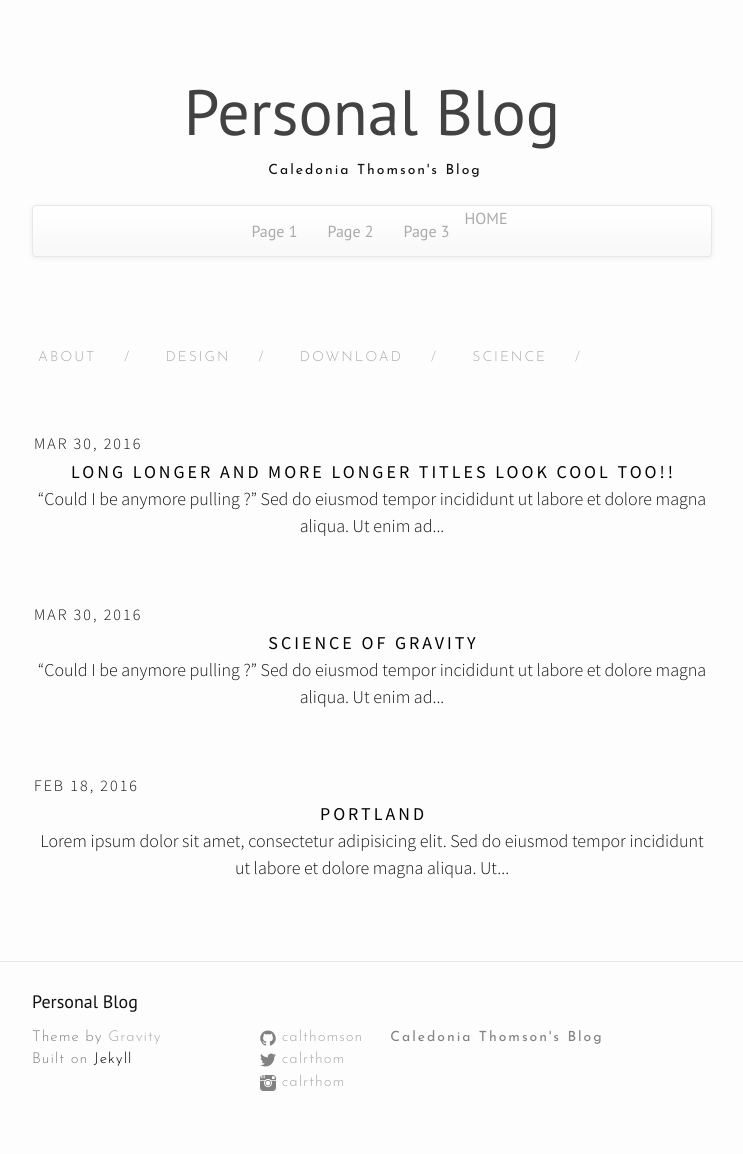
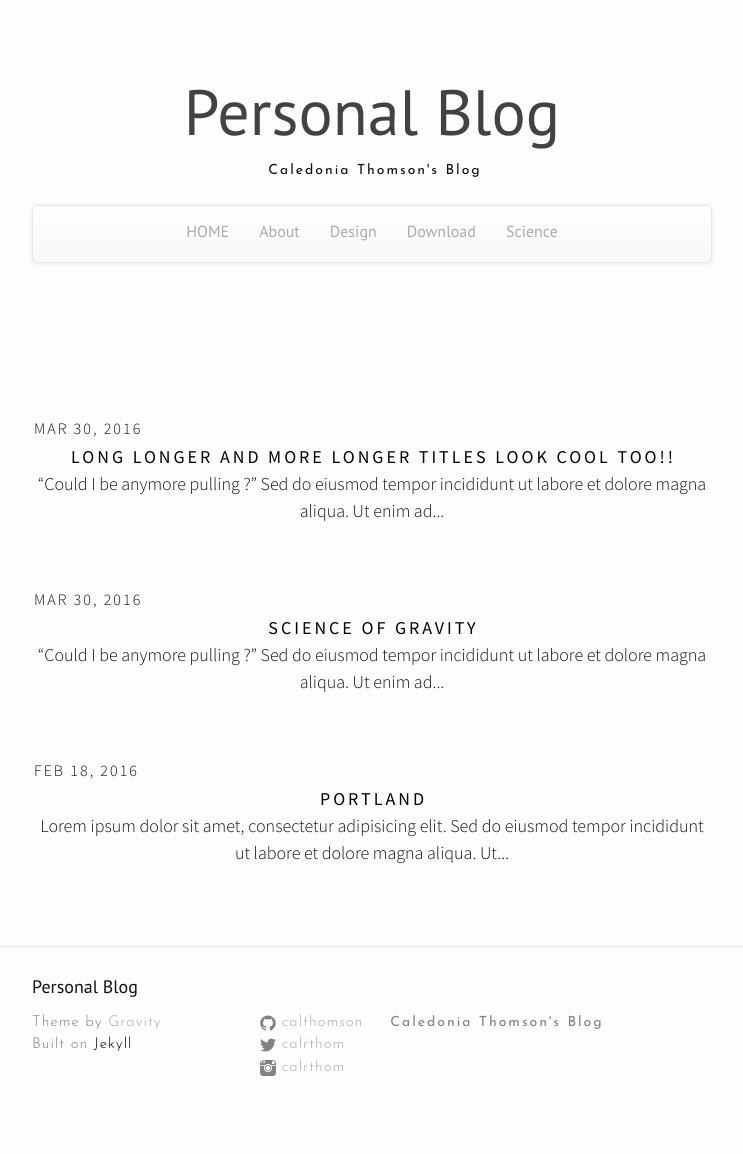
Before and after one commit to calthomson/calthomson.github.io, a Jekyll site: the page built from index.html, in a window 1280 px wide. Shown: the whole page, without its empty margins (268-1011 px from the left). Built offline with Jekyll 4.4.1, drawn with Linux system fonts in a browser that asks for light colours; nearby versions of some CDN libraries.

Commit message:
Update header.html

```diff
--- a/_includes/header.html
+++ b/_includes/header.html
@@ -11,21 +11,22 @@
     <div class="container-fluid">
       <center>
       <ul class="nav navbar-nav">
-          <a class="page-link" href="/index.html">HOME</a>
-          <li><a href="#">Page 1</a></li>
-          <li><a href="#">Page 2</a></li>
-          <li><a href="#">Page 3</a></li>
+          <li><a class="page-link" href="/index.html">HOME</a></li>
+
+          {% for sitePage in site.pages %}
+          {% if sitePage.title %}
+
+            <li><a class="page-link" href="{{sitePage.url | prepend: site.baseurl }}">{{sitePage.title}}</a></li>
+
+          {% endif %}
+          {% endfor %}
+
       </ul>
       </center>
     </div>
   </nav>
   <div class="trigger site-navigation">
 
-    {% for sitePage in site.pages %}
-    {% if sitePage.title %}
 
-    <a class="page-link" href="{{sitePage.url | prepend: site.baseurl }}">{{sitePage.title}}</a><span class="exclamationMark">/</span>
-    {% endif %}
-    {% endfor %}
   </div>
 </div>
```
